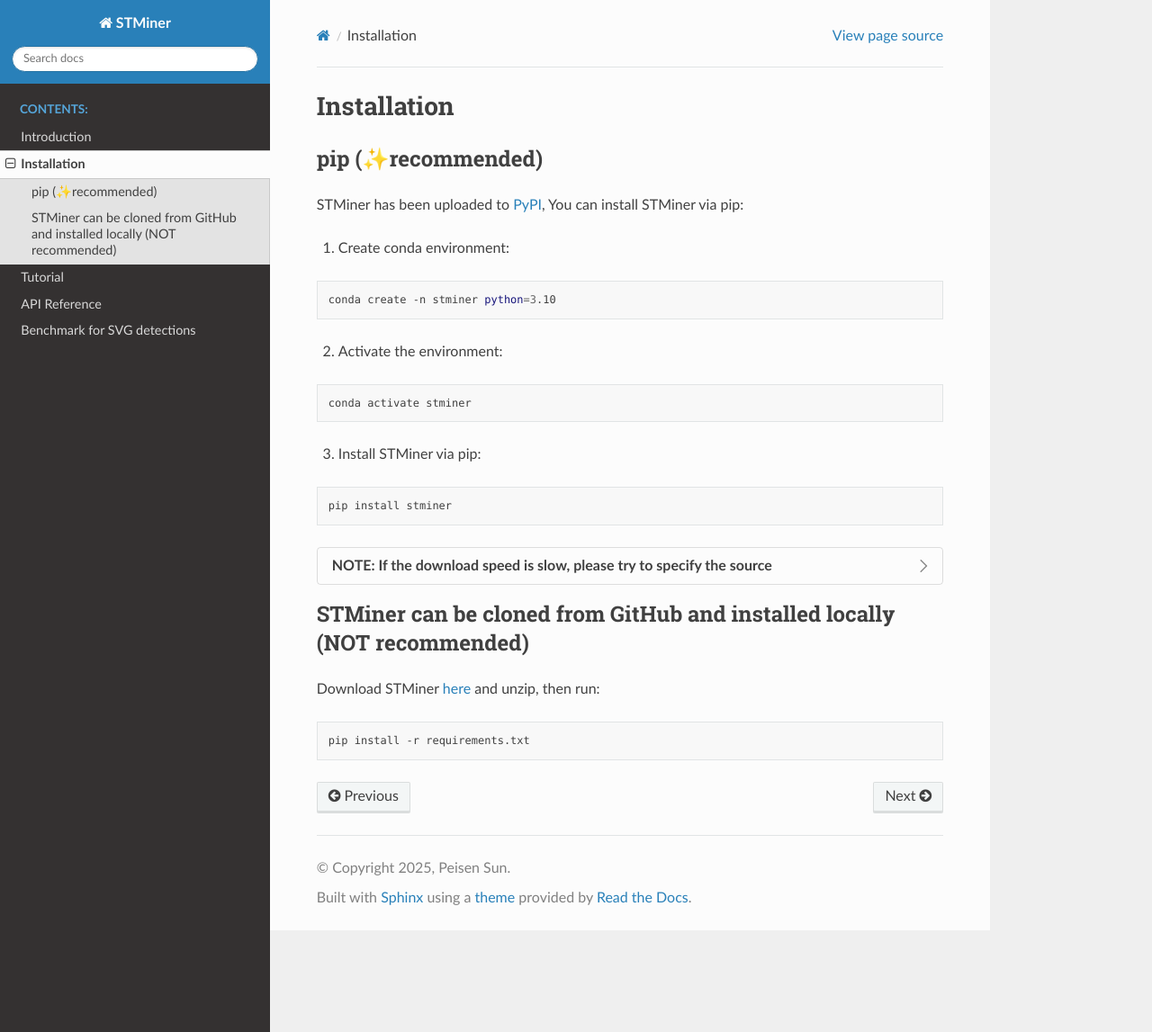
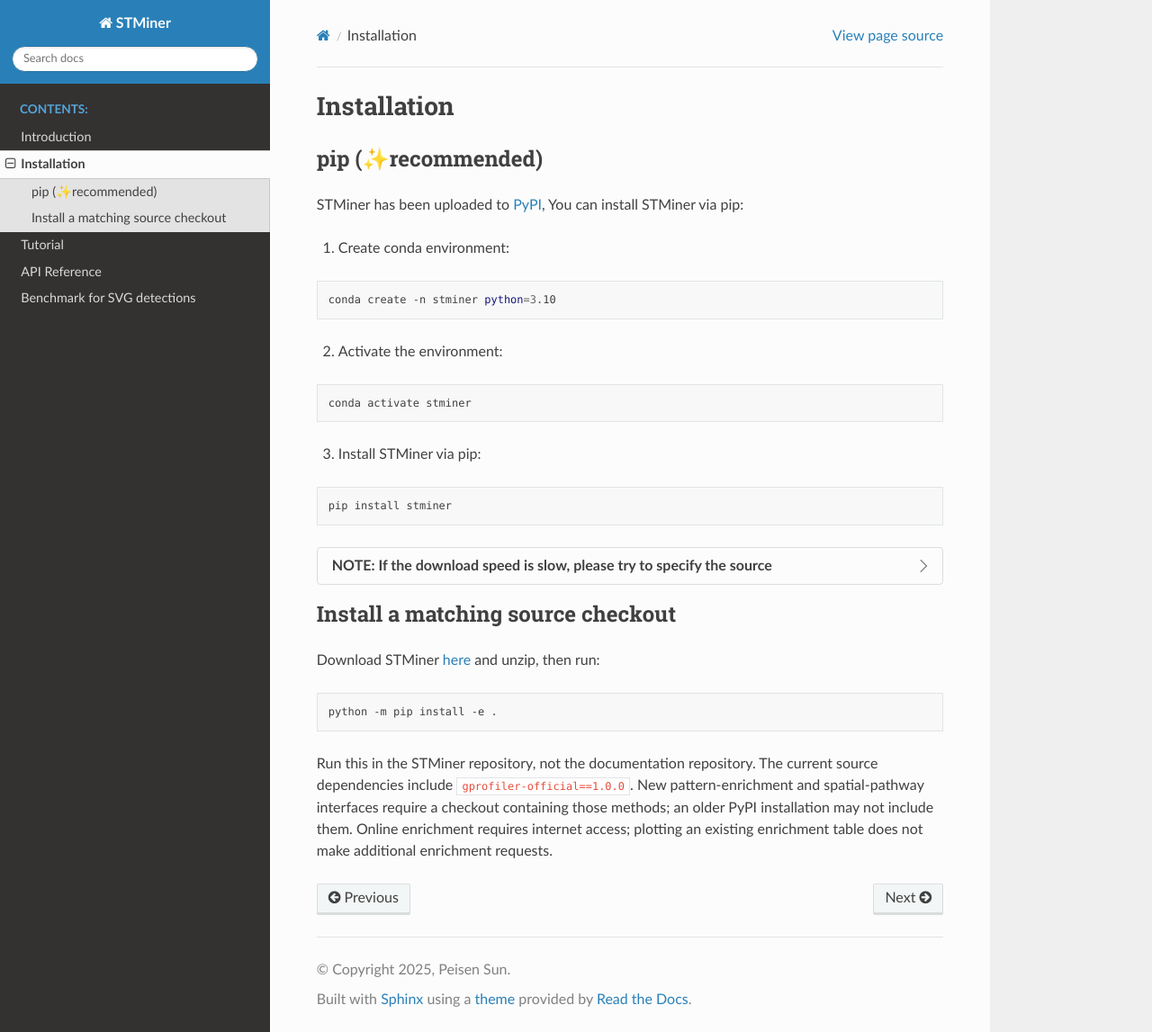
Before and after one commit to PSSUN/STMinerDoc, a Sphinx documentation site: the page built from source/Install/Install.md, in a window 1280 px wide and 1147 px high. Shown: the whole window at 90% size. Built offline with Sphinx 7.4.7 and the Read the Docs theme 3.1.0, drawn with Linux system fonts in a browser that asks for light colours.

Commit message:
Update Install.md

````diff
--- a/source/Install/Install.md
+++ b/source/Install/Install.md
@@ -28,9 +28,16 @@
   ```
   :::
 
-## STMiner can be cloned from GitHub and installed locally (NOT recommended)
+## Install a matching source checkout
 Download STMiner [here](https://github.com/xjtu-omics/STMiner.git) and unzip, then run:
 
 ```bash
-pip install -r requirements.txt
+python -m pip install -e .
 ```
+
+Run this in the STMiner repository, not the documentation repository. The current
+source dependencies include `gprofiler-official==1.0.0`. New pattern-enrichment
+and spatial-pathway interfaces require a checkout containing those methods;
+an older PyPI installation may not include them. Online enrichment requires
+internet access; plotting an existing enrichment table does not make additional
+enrichment requests.
````
